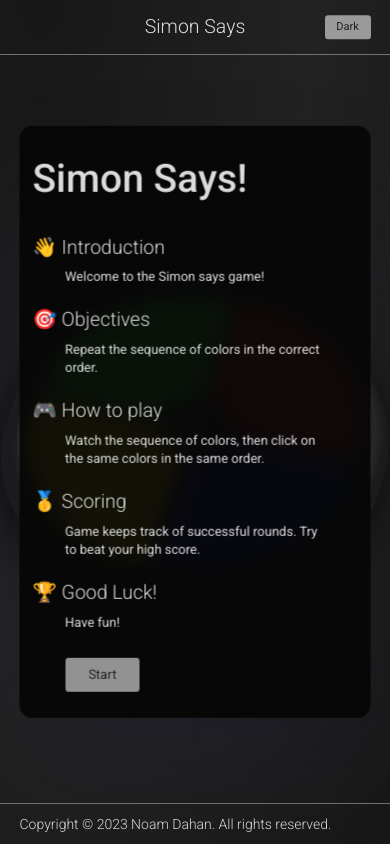
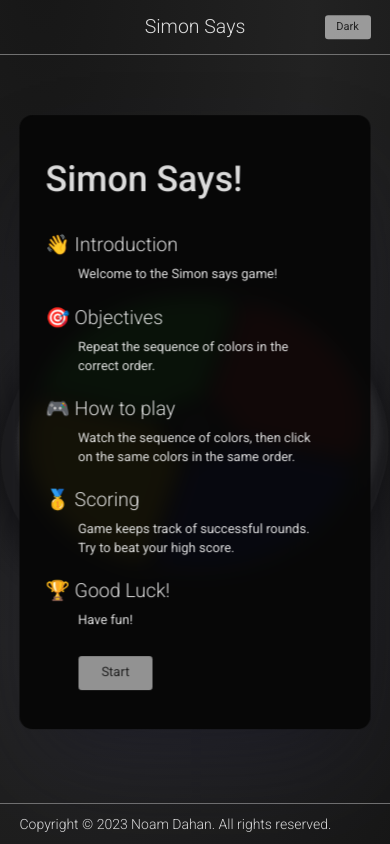
Before and after one commit to Boydem/Simon-s-game, a React (Create React App) app: page / in a window 390 px wide. Built offline with nearby package versions, Linux system fonts and the light colour scheme; no server answers.

Commit message:
responsive fix

```diff
--- a/src/assets/scss/pages/home/home.scss
+++ b/src/assets/scss/pages/home/home.scss
@@ -150,6 +150,7 @@ $hover-shadow: 0px 0px 30px 5px;
     top: 50%;
     left: 50%;
     width: 90%;
+    padding: 1rem;
     max-width: max-content;
     transform: translate(-50%, -50%);
     background-color: $dark2;
@@ -164,7 +165,7 @@ $hover-shadow: 0px 0px 30px 5px;
     gap: 0.5rem;
     z-index: 99;
     box-shadow: rgba(50, 50, 93, 0.25) 0px 50px 100px -20px, rgba(0, 0, 0, 0.3) 0px 30px 60px -30px;
-    padding: 2rem 1rem;
+    padding: 3rem 2rem;
     &.new-best {
         max-width: max-content;
         h1 {
@@ -193,7 +194,7 @@ $hover-shadow: 0px 0px 30px 5px;
         // position: absolute;
     }
     h1 {
-        font-size: 3rem;
+        font-size: 2.75rem;
         .title {
             margin-inline-start: 2.5rem;
         }
@@ -221,7 +222,7 @@ $hover-shadow: 0px 0px 30px 5px;
         align-items: center;
         justify-content: center;
         flex-direction: column;
-        gap: 1rem;
+        gap: 1.5rem;
     }
 }
 .instructions-button {
```
